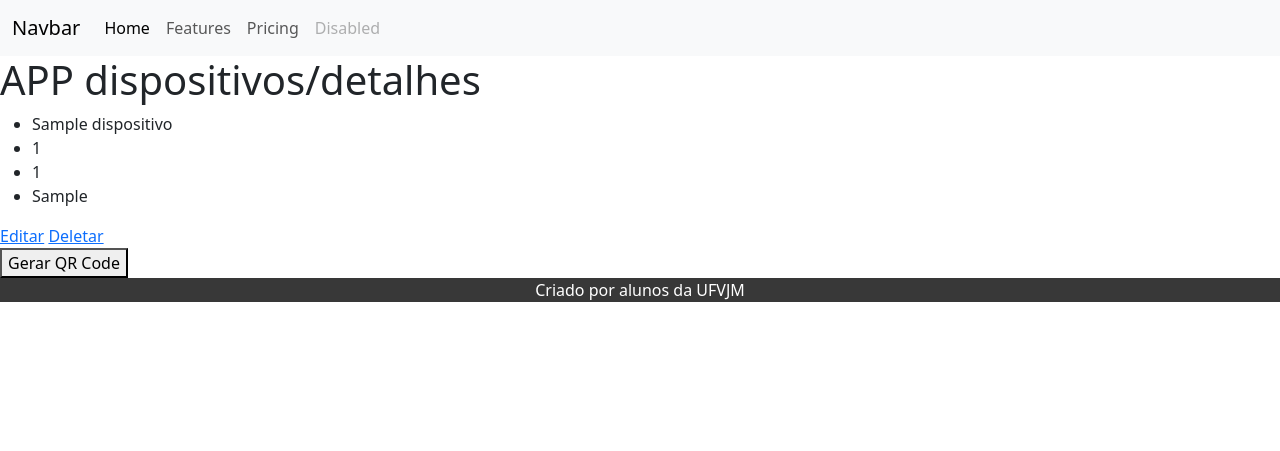
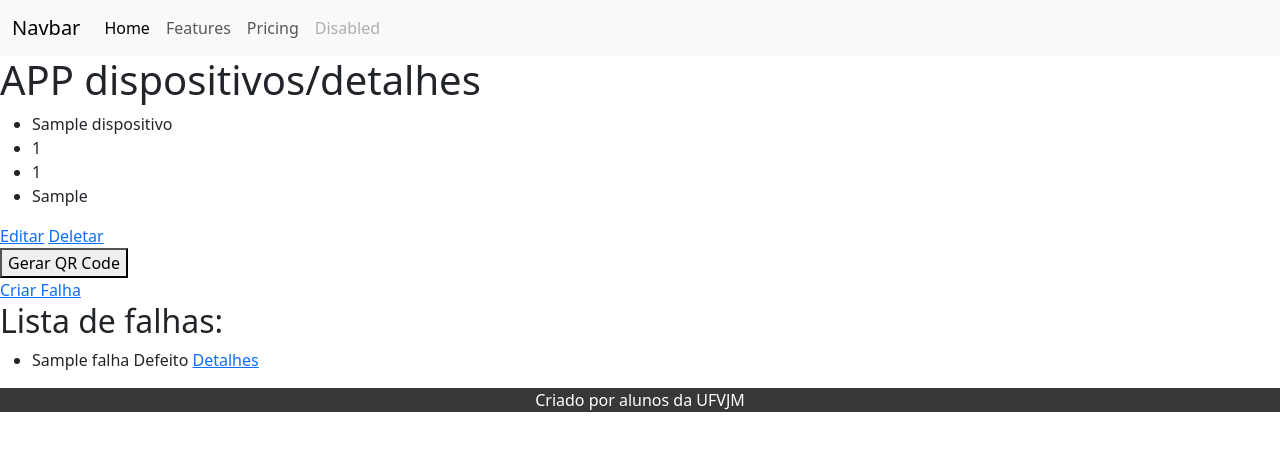
Before and after one commit to Jarvis-01/Projeto, a Django app: page /dispositivos/detalhes/1/ in a window 1280 px wide. Shown: the top 451 px of the page. Run offline with Django 4.2, Linux system fonts and the light colour scheme; tables that the repository leaves empty hold one stand-in row (values such as "Sample post").

Commit message:
Relacionando falhas de um dispositivo

```diff
--- a/projetoSD/dispositivos/templates/detalhes.html
+++ b/projetoSD/dispositivos/templates/detalhes.html
@@ -16,6 +16,15 @@
             <form action="{% url 'gerarqr' %}" method="get">
                 <button type="submit">Gerar QR Code</button>
             </form>
+            <a href="../../criar_falha/{{item.pk}}">Criar Falha</a>
+        {% endfor %}
+        <h2>Lista de falhas:</h2>
+        {% for item in falhas %}
+
+            <ul>
+                <li>{{ item.titulo}} {{ item.get_status_dispositivo_display}} <a href="../../../falhas/detalhe/{{item.pk}}">Detalhes</a></li>
+            </ul>
+
         {% endfor %}
     {% endblock %}
 </main>
--- a/projetoSD/dispositivos/urls.py
+++ b/projetoSD/dispositivos/urls.py
@@ -8,4 +8,5 @@ urlpatterns = [
     path('deletar/<int:id>', views.deletar, name='deletar'),
     path("detalhes/<int:pk>/", views.detalhes, name='detalhes'),
     path('gerarqr/', views.gerarqr, name='gerarqr'),
+    path('criar_falha/<int:dispositivo_id>/', views.criar_falha, name='criar_falha'),
 ]
--- a/projetoSD/dispositivos/views.py
+++ b/projetoSD/dispositivos/views.py
@@ -2,7 +2,7 @@ import io
 from django.http import Http404, HttpResponse
 from django.shortcuts import render, get_object_or_404, redirect
 from . models import Dispositivos
-from . forms import DispositivosForm
+from . forms import DispositivosForm, FalhaForm
 import qrcode
 from PIL import Image
 # Create your views here.
@@ -50,6 +50,10 @@ def deletar(request, id):
 
 
 def detalhes(request,pk):
+    dispositivo = Dispositivos.objects.get(pk=pk)
+    falhas = dispositivo.falhas.all()
+    print("Lista de falhas do dispositivo: {}".format(falhas))
+
     try:
         dispositivos = Dispositivos.objects.filter(pk=pk)
         print(dispositivos.values())
@@ -58,7 +62,8 @@ def detalhes(request,pk):
         raise Http404('Dispositivo Não Existe')
     # consulta
     context = {
-        'dispositivos': dispositivos
+        'dispositivos': dispositivos,
+        'falhas': falhas
     }
     return render(request, 'detalhes.html', context)
 
@@ -86,3 +91,18 @@ def gerarqr(request):
     response.write(img_buffer.read())
 
     return response
+
+def criar_falha(request, dispositivo_id):
+    dispositivos = Dispositivos.objects.get(pk=dispositivo_id)
+
+    if request.method == 'POST':
+        form = FalhaForm(request.POST)
+        if form.is_valid():
+            nova_falha = form.save(commit=False)
+            nova_falha.dispositivos = dispositivos
+            nova_falha.save()
+            return redirect('/dispositivos/detalhes/{}'.format(dispositivo_id))
+    else:
+        form = FalhaForm(initial={'equipamento': dispositivos})
+
+    return render(request, 'criar_falha.html', {'form': form, 'equipamento': dispositivos})
--- a/projetoSD/falhas/models.py
+++ b/projetoSD/falhas/models.py
@@ -5,7 +5,7 @@ from dispositivos.models import Dispositivos
 class Falha(models.Model):
     titulo = models.CharField(max_length=250)
 
-    equipamento = models.ForeignKey(Dispositivos, on_delete=models.CASCADE, null=True, blank=True, related_name="equipamento")
+    equipamento = models.ForeignKey(Dispositivos, on_delete=models.CASCADE, null=True, blank=True, related_name="falhas")
 
     st = {
         ("F", "Funcionando"),
--- a/projetoSD/falhas/templates/falhas.html
+++ b/projetoSD/falhas/templates/falhas.html
@@ -55,9 +55,9 @@
             <tbody>
             {% for e in lista %}
               <tr>
-                <td><a href="detalhe/{{e.pk}}">{{ e.equipamento }}</a></td>
+                <td>{{ e.equipamento }}</td>
                 <td>{{ e.get_status_dispositivo_display }}</td>
-                <td>{{ e.registro_atualizado }}</td>
+                <td>{{ e.registro_atualizado }} <a href="detalhe/{{e.pk}}">Detalhes</a></td>
               </tr>
             {% endfor %}
             </tbody>
```
Also changed, not shown: projetoSD/dispositivos/forms.py (+8 -0 lines), projetoSD/dispositivos/templates/criar_falha.html (added, +14 -0 lines).
